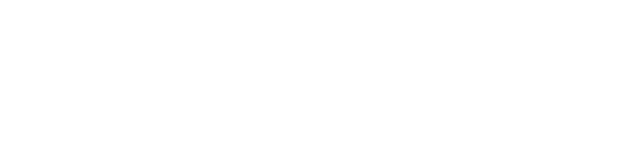
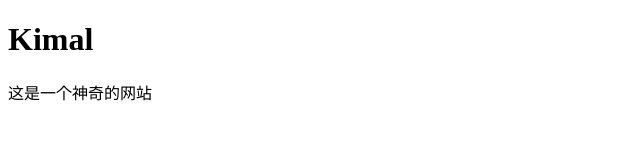
Before and after one commit to Kdze/Kimal, a plain HTML site: page index.html in a window 1280 px wide. Shown: the whole page, without its empty margins (0-640 px from the left). Drawn offline with Linux system fonts and the light colour scheme.

Commit message:
修改了首页标题

```diff
--- a/index.html
+++ b/index.html
@@ -8,6 +8,7 @@
     <title>Document</title>
 </head>
 <body>
-
+<h1>Kimal</h1>
+<p>这是一个神奇的网站</p>
 </body>
 </html>
```
